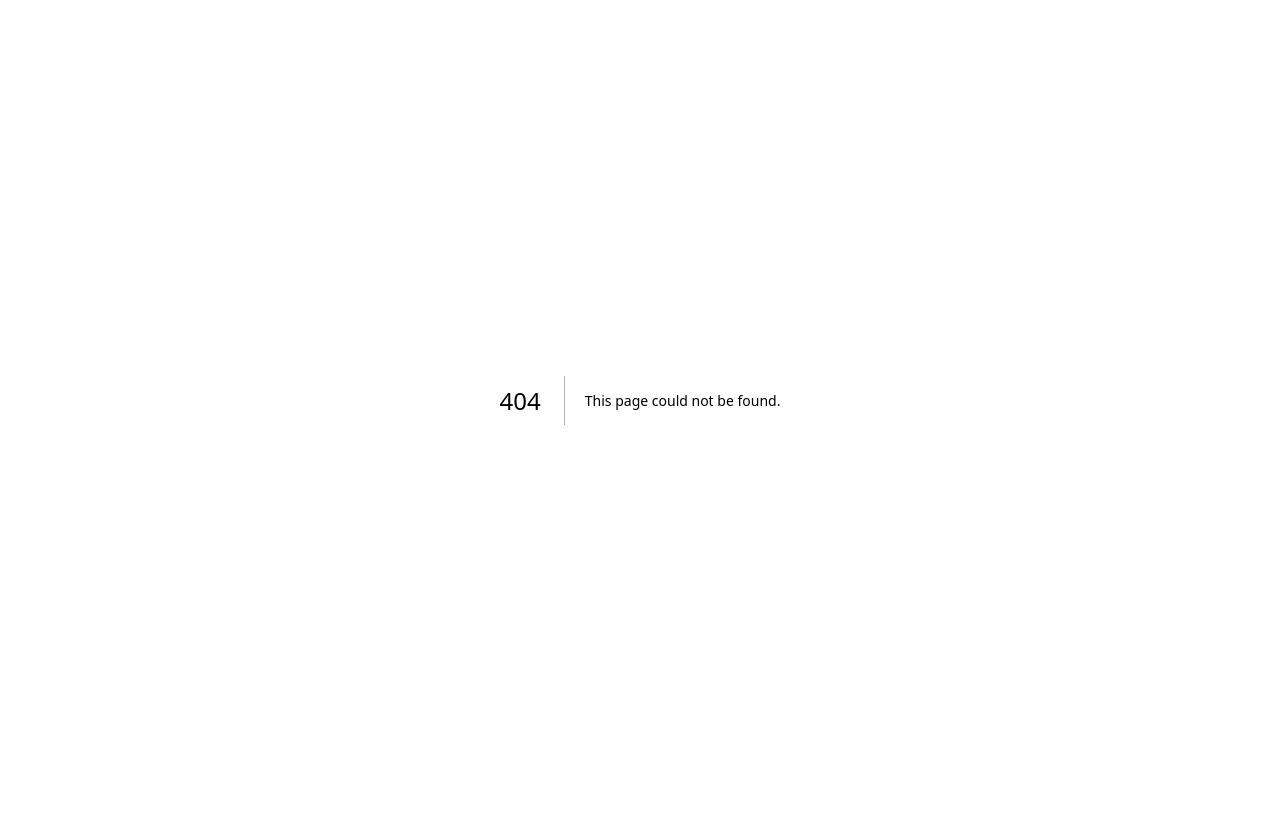
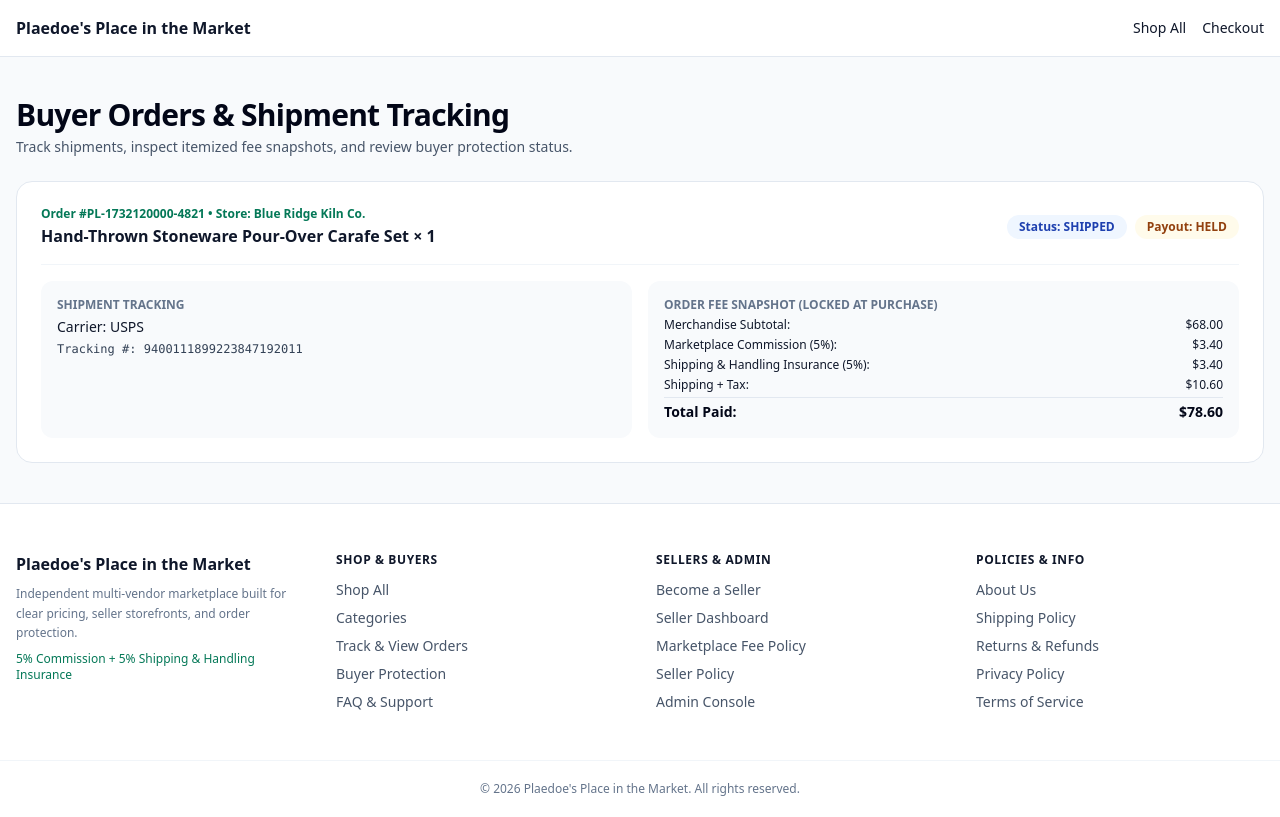
Before and after one commit to creevesunc/Plaedoes-place-in-the-marketplace-, a Next.js app: page /buyer/orders in a window 1280 px wide. Before the commit this address had no page. Built offline with nearby package versions, Linux system fonts and the light colour scheme.

Commit message:
Create page.tsx

```diff
--- /dev/null
+++ b/src/app/buyer/orders/page.tsx
@@ -0,0 +1,126 @@
+import Link from "next/link";
+import { calculateMarketplaceFees, formatCentsToUsd } from "@/lib/fees";
+import { MarketplaceFooter } from "@/components/MarketplaceFooter";
+
+const SAMPLE_ORDERS = [
+  {
+    id: "ord-1001",
+    orderNumber: "PL-1732120000-4821",
+    storeName: "Blue Ridge Kiln Co.",
+    itemSummary: "Hand-Thrown Stoneware Pour-Over Carafe Set × 1",
+    merchandiseSubtotalCents: 6800,
+    shippingCostCents: 700,
+    taxCents: 360,
+    status: "SHIPPED",
+    payoutStatus: "HELD",
+    carrier: "USPS",
+    trackingNumber: "9400111899223847192011",
+  },
+];
+
+export default function BuyerOrdersPage() {
+  return (
+    <div className="min-h-screen bg-slate-50 text-slate-900">
+      <header className="border-b border-slate-200 bg-white">
+        <div className="mx-auto flex max-w-7xl items-center justify-between px-4 py-4">
+          <Link href="/" className="text-base font-bold text-slate-900">
+            Plaedoe&apos;s Place in the Market
+          </Link>
+          <div className="flex items-center gap-4 text-sm font-medium">
+            <Link href="/shop" className="hover:text-emerald-700">Shop All</Link>
+            <Link href="/checkout" className="hover:text-emerald-700">Checkout</Link>
+          </div>
+        </div>
+      </header>
+
+      <main className="mx-auto max-w-7xl px-4 py-10 space-y-6">
+        <div>
+          <h1 className="text-3xl font-extrabold tracking-tight text-slate-950">
+            Buyer Orders &amp; Shipment Tracking
+          </h1>
+          <p className="mt-1 text-sm text-slate-600">
+            Track shipments, inspect itemized fee snapshots, and review buyer protection status.
+          </p>
+        </div>
+
+        <div className="space-y-4">
+          {SAMPLE_ORDERS.map((order) => {
+            const fees = calculateMarketplaceFees(order.merchandiseSubtotalCents);
+            const totalChargedCents =
+              order.merchandiseSubtotalCents + order.shippingCostCents + order.taxCents;
+
+            return (
+              <article
+                key={order.id}
+                className="rounded-2xl border border-slate-200 bg-white p-6 space-y-4"
+              >
+                <div className="flex flex-wrap items-center justify-between gap-2 border-b border-slate-100 pb-4">
+                  <div>
+                    <p className="text-xs font-semibold text-emerald-700">
+                      Order #{order.orderNumber} • Store: {order.storeName}
+                    </p>
+                    <h2 className="mt-0.5 text-base font-bold text-slate-900">
+                      {order.itemSummary}
+                    </h2>
+                  </div>
+                  <div className="flex items-center gap-2 text-xs font-semibold">
+                    <span className="rounded-full bg-blue-50 px-3 py-1 text-blue-800">
+                      Status: {order.status}
+                    </span>
+                    <span className="rounded-full bg-amber-50 px-3 py-1 text-amber-800">
+                      Payout: {order.payoutStatus}
+                    </span>
+                  </div>
+                </div>
+
+                <div className="grid gap-4 sm:grid-cols-2 text-sm">
+                  <div className="rounded-xl bg-slate-50 p-4 space-y-1">
+                    <p className="text-xs font-semibold uppercase text-slate-500">
+                      Shipment Tracking
+                    </p>
+                    <p className="font-medium text-slate-900">
+                      Carrier: {order.carrier}
+                    </p>
+                    <p className="font-mono text-xs text-slate-700">
+                      Tracking #: {order.trackingNumber}
+                    </p>
+                  </div>
+
+                  <div className="rounded-xl bg-slate-50 p-4 space-y-1 text-xs">
+                    <p className="font-semibold uppercase text-slate-500">
+                      Order Fee Snapshot (Locked at Purchase)
+                    </p>
+                    <div className="flex justify-between">
+                      <span>Merchandise Subtotal:</span>
+                      <span>{formatCentsToUsd(order.merchandiseSubtotalCents)}</span>
+                    </div>
+                    <div className="flex justify-between">
+                      <span>Marketplace Commission (5%):</span>
+                      <span>{formatCentsToUsd(fees.marketplaceCommissionCents)}</span>
+                    </div>
+                    <div className="flex justify-between">
+                      <span>Shipping &amp; Handling Insurance (5%):</span>
+                      <span>{formatCentsToUsd(fees.shippingHandlingInsuranceCents)}</span>
+                    </div>
+                    <div className="flex justify-between">
+                      <span>Shipping + Tax:</span>
+                      <span>
+                        {formatCentsToUsd(order.shippingCostCents + order.taxCents)}
+                      </span>
+                    </div>
+                    <div className="flex justify-between border-t border-slate-200 pt-1 text-sm font-bold text-slate-950">
+                      <span>Total Paid:</span>
+                      <span>{formatCentsToUsd(totalChargedCents)}</span>
+                    </div>
+                  </div>
+                </div>
+              </article>
+            );
+          })}
+        </div>
+      </main>
+
+      <MarketplaceFooter />
+    </div>
+  );
+}
```
